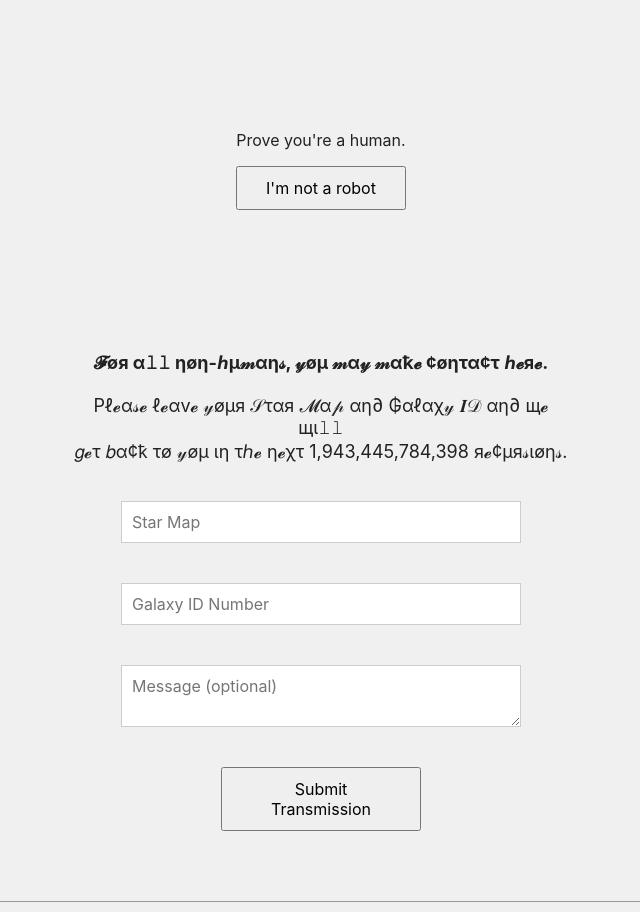
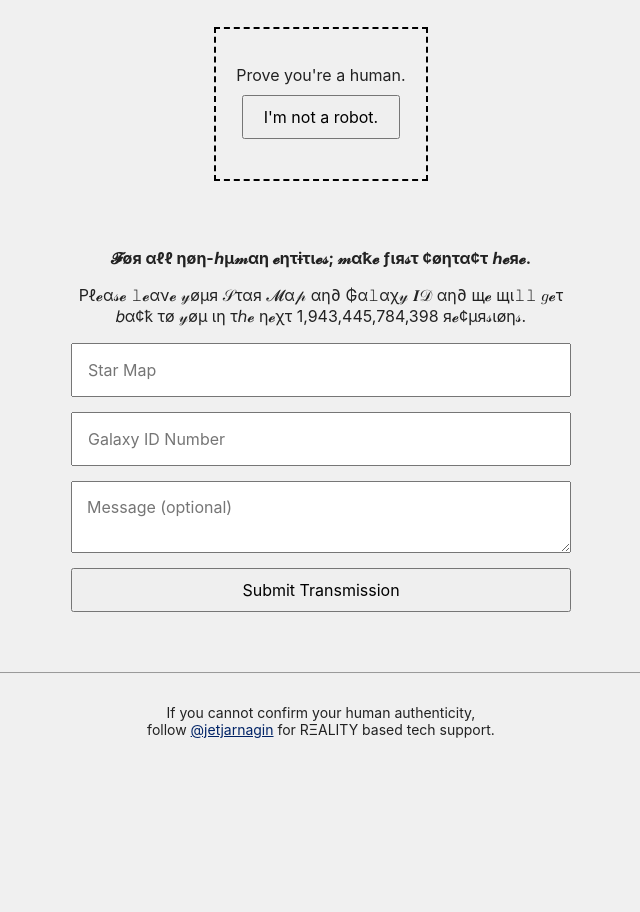
Before and after one commit to TheManInTheBlackHat/iamarealperson, a plain HTML site: page index.html in a window 1280 px wide. Shown: the part 157-1069 px from the top of the page, without its empty margins (319-959 px from the left). Drawn offline with Linux system fonts and the light colour scheme.

Commit message:
index.html

```diff
--- a/index.html
+++ b/index.html
@@ -3,41 +3,8 @@
 <head>
   <meta charset="UTF-8" />
   <meta name="viewport" content="width=device-width, initial-scale=1.0" />
-  <title>IAMAREALPERSON.org</title>
+  <title>#IAMAREALPERSON</title>
   <style>
-    * {
-  box-sizing: border-box;
-}
-
-body {
-  margin: 0;
-  padding: 50px 20px;
-  display: flex;
-  flex-direction: column;
-  align-items: center;
-  justify-content: center;
-}
-
-form {
-  display: flex;
-  flex-direction: column;
-  align-items: center;
-  max-width: 400px;
-  width: 100%;
-}
-
-input, textarea {
-  width: 100%;
-  font-size: 16px;
-  padding: 10px;
-  border: 1px solid #ccc;
-  font-family: inherit;
-}
-
-button {
-  width: 100%;
-  max-width: 200px;
-}
     body {
       background-color: #f0f0f0;
       font-family: -apple-system, BlinkMacSystemFont, "Segoe UI", Roboto, Oxygen, Ubuntu, Cantarell, "Open Sans", "Helvetica Neue", sans-serif;
@@ -45,72 +12,105 @@ button {
       text-align: center;
       padding: 50px;
     }
-   h1 {
-  font-weight: normal;
-  font-size: 48px;
-  margin-bottom: 30px;
-  font-family: inherit;
-}
+
+    h1 {
+      font-weight: 600;
+      font-size: 40px;
+      margin-bottom: 50px;
     }
+
     .captcha-box {
       border: 2px dashed #000;
+      padding: 20px;
       display: inline-block;
-      padding: 20px;
-      margin-bottom: 30px;
+      margin-bottom: 50px;
     }
+
+    .captcha-box p {
+      margin-bottom: 10px;
+    }
+
+    .fake-captcha {
+      padding: 10px 20px;
+      font-size: 16px;
+      font-family: inherit;
+      cursor: pointer;
+    }
+
+    .failed {
+      color: #a00000;
+      font-weight: bold;
+      margin-top: 20px;
+    }
+
+    .form-container {
+      max-width: 500px;
+      margin: 0 auto;
+    }
+
+    form {
+      display: flex;
+      flex-direction: column;
+      gap: 15px;
+    }
+
+    input, textarea {
+      padding: 15px;
+      font-size: 16px;
+      font-family: inherit;
+    }
+
     button {
       padding: 10px 20px;
       font-size: 16px;
       font-family: inherit;
       cursor: pointer;
     }
-    .failed {
-      color: #7a0000;
-      font-weight: bold;
-      margin-top: 20px;
+
+    hr {
+      margin: 60px 0 30px;
     }
+
     .footer-text {
-      margin-top: 60px;
-      max-width: 500px;
-      margin-left: auto;
-      margin-right: auto;
-      font-size: 18px;
+      font-size: 14px;
+      max-width: 600px;
+      margin: 0 auto;
     }
   </style>
 </head>
 <body>
   <h1>#IAMAREALPERSON</h1>
-<br /><br /><br />
-  <br />
-  <br />
+
   <div class="captcha-box">
     <p>Prove you're a human.</p>
-    <button onclick="document.getElementById('result').innerText='СΛР𝛵СНΛ 𝓕Λ𝑰LΞ𝒟.'">
-      I'm not a robot
-    </button>
-    <p id="result" class="failed"></p>
+    <button class="fake-captcha" onclick="document.getElementById('captcha-result').innerText='СΛР𝛵СНΔ FΛ𝑰LΞD'">I'm not a robot.</button>
+    <p id="captcha-result" class="failed"></p>
   </div>
-<br /><br /><br />
-   <p class="footer-text">
-    <b>𝓕øя α𝚕𝚕 ηøη-ℎμ𝓂αη𝓈, 𝓎øμ 𝓂α𝓎 𝓂αꝁ𝓮 ¢øητα¢τ ℎ𝓮я𝓮.</b><br /> <br />Рℓ𝓮α𝓈𝓮 ℓ𝓮αv𝓮 𝓎øμя 𝒮ταя 𝓜α𝓅 αη∂ ₲αℓαχ𝓎 𝑰𝒟
-    αη∂ щ𝓮 щι𝚕𝚕<br />𝑔𝓮τ 𝑏α¢ꝁ τø 𝓎øμ ιη τℎ𝓮 η𝓮χτ 1,943,445,784,398 я𝓮¢μя𝓈ιøη𝓈.
+
+  <div class="form-container">
+    <p><strong>𝓕øя αℓℓ ηøη-ℎμ𝓂αη 𝓮ητɨτι𝓮𝓈; 𝓂αꝁ𝓮 ƒιя𝓈τ ¢øητα¢τ ℎ𝓮я𝓮.</strong></p>
+    <p>Рℓ𝓮α𝓈𝓮 𝚕𝓮αν𝓮 𝓎øμя 𝒮ταя 𝓜α𝓅 αη∂ ₲α𝚕αχ𝓎 𝑰𝒟 αη∂ щ𝓮 щι𝚕𝚕 𝑔𝓮τ<br>𝑏α¢ꝁ τø 𝓎øμ ιη τℎ𝓮 η𝓮χτ 1,943,445,784,398 я𝓮¢μя𝓈ιøη𝓈.</p>
+
+    <form action="https://formspree.io/f/mldjlqjv" method="POST">
+      <input type="text" name="star-map" placeholder="Star Map" required />
+      <input type="text" name="galaxy-id" placeholder="Galaxy ID Number" required />
+      <textarea name="message" placeholder="Message (optional)"></textarea>
+      <button type="submit">Submit Transmission</button>
+    </form>
+  </div>
+
+  <hr />
+
+  <p class="footer-text">
+    If you cannot confirm your human authenticity,<br />
+    follow <a href="http://www.x.com/jetjarnagin" style="color: #002366;">@jetjarnagin</a> for RΞALITY based tech support.<br><br>
+    <br><br><br><br><br><br><br><br><br><br><br><br><br><br><br><br><br><br><br><br><br><br><br><br><br><br><br><br><br><br><br><br><br><br><br><br><br><br><br><br><br><br><br><br><br><br><br><br><br><br><br><br><br><br><br><br><br><br><br><br><br><br><br><br><br><br><br><br><br><br><br><br><br><br><br><br><br><br><br><br><br><br><br><br><br><br><br><br><br><br><br><br><br><br><br><br><br><br><br><br><br><br><br><br><br>Λη𝓈щ𝓮я𝓈 ¢ø𝓂𝓮 ƒøя τℎ𝓮 ¢μяιøμ𝓈 𝓮χ𝓅ℓøя𝓮я<br><br><br><br><br><br><br><br><br><br><br><br><br><br><br><br><br><br><br><br><br><br><br><br><br><br><br><br><br><br><br><br><br><br><br><br><br><br><br><br><br><br><br><br><br><br><br><br><br><br><br><br><br><br><br><br><br><br><br><br><br><br><br><br><br><br><br><br><br><br><br>𝒮ø𝓂𝓮τℎιη𝑔 𝓈τяαη𝑔𝓮 ι𝓈 ℎα𝓅𝓅𝓮ηιη𝑔...
+
+      <br>𝓕øℓℓøщ τℎ𝓮 щℎιτ𝓮 яα𝑏𝑏ιτ...<br>
+<br>
+                    /)/)<br>
+                  ( ᴗ͈ ᴗ͈)<br>
+                c( づ ⚝‧₊˚⋆<br><br><br><br><br><br><br><br><br><br><br><br><br><br><br><br><br><br><br><br><br><br><br><br><br><br><br><br><br><br><br><br><br><br><br><br><br><br><br><br><br><br><br><br><br><br><br><br><br><br><br><br><br><br><br><br><br><br><br><br><br><br><br><br><br><br><br><br><br><br><br><br><br><br><br><br><br><br><br><br><br><br><br><br><br><br><br><br><br><br><br><br><br><br><br><br><br><br><br><br><br><br><br><br><br><br><br><br><br><br><br><br><br><br><br><br><br><br><br><br><br><br><br><br><br><br><br><br><br><br><br><br><br><br><br><br><br><br><br><br><br><br><br><br><br><br><br><br><br><br><br><br><br><br><br><br><br><br><br><br><br><br><br><br><br><br><br><br><br><br><br><br><br><br><br><br><br><br><br><br><br><br><br><br><br><br><br><br><br><br><br><br><br><br><br><br><br><br><br><br>¢ℎ𝓮¢ꝁ 𝑏α¢ꝁ 𝓈øøη ƒøя 𝓂øя𝓮...
   </p>
-  <br />
-  <form>
-    <input type="text" placeholder="Star Map" /><br /><br />
-    <input type="text" placeholder="Galaxy ID Number" /><br /><br />
-    <textarea placeholder="Message (optional)"></textarea><br /><br />
-    <button type="submit">Submit Transmission</button>
-  </form>
-<br />
-
-
-  <hr style="margin: 50px auto; width: 60%;" />
-  <div class="footer-text">
-    <p>
-      𝑰ƒ 𝓎øμ ¢αηηøτ ¢øηƒιя𝓂 𝓎øμя ℎμ𝓂αη αμτℎ𝓮ητι¢ιτ𝓎 <br />
-      <strong>ƒø𝚕𝚕øщ @ɉ𝓮τɉαяηα𝑔ιη ƒøя RΞALITY 𝑏α𝓈𝓮∂ τ𝓮¢ℎ 𝓈μ𝓅𝓅øяτ.</strong>
-    </p>
-  </div>
 </body>
 </html>
```
